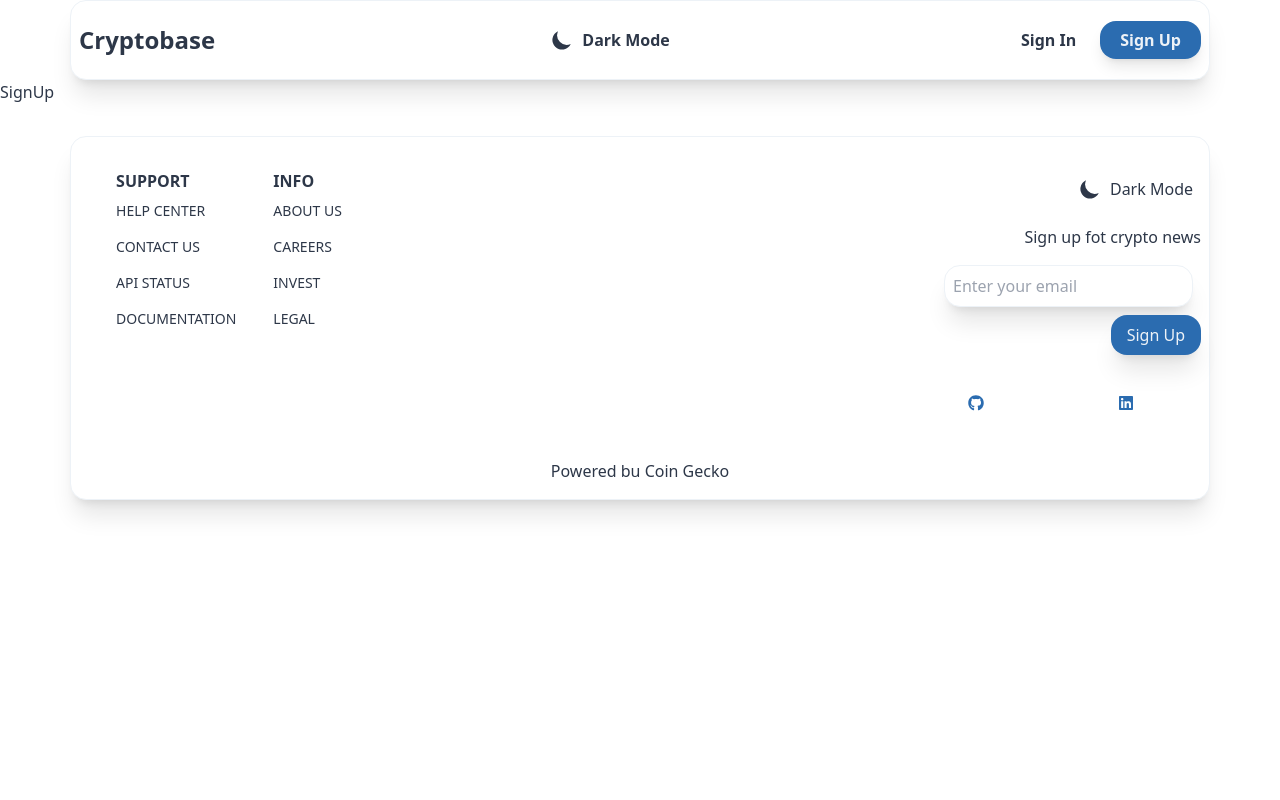
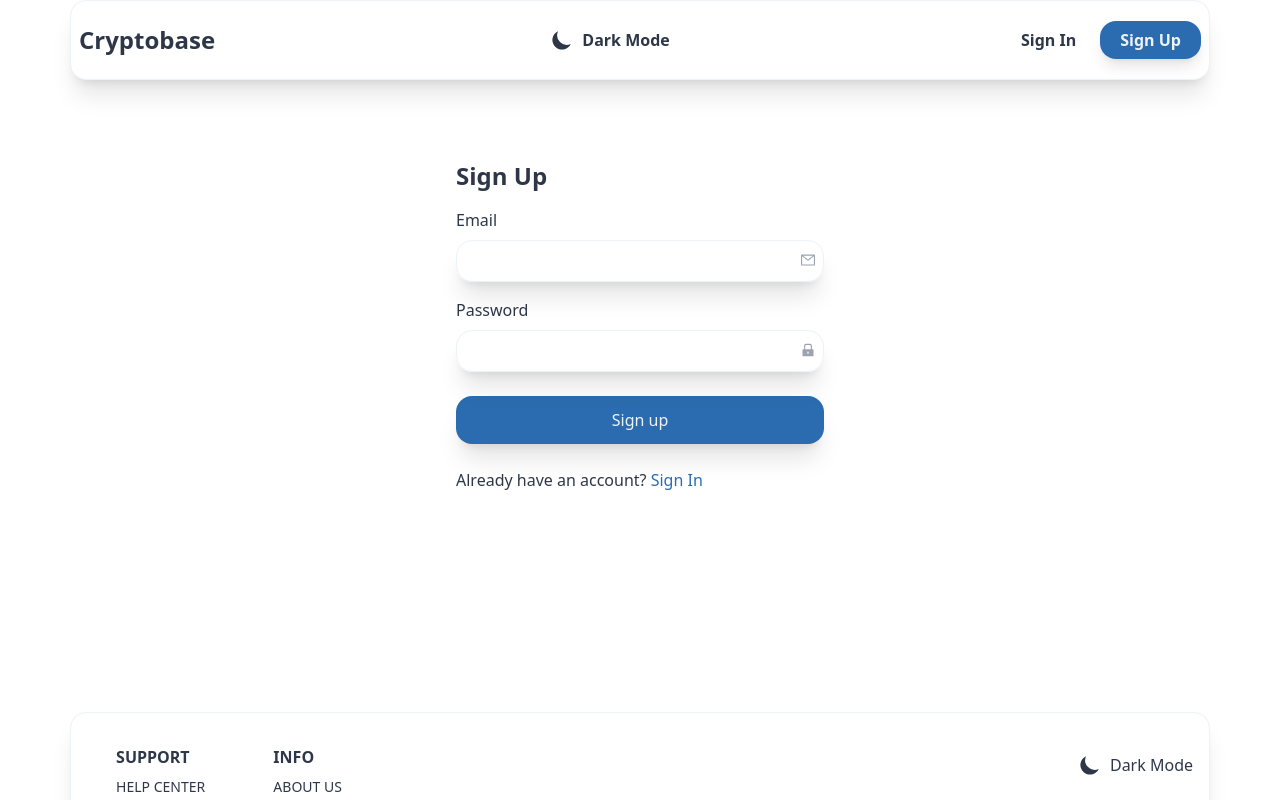
Before and after one commit to rafaellevis07/crypto-app, a React (Create React App) app: page /signup in a window 1280 px wide. Shown: the top 800 px of the page. Built offline with nearby package versions, Linux system fonts and the light colour scheme; no server answers.

Commit message:
create: Signin and Signup pages

```diff
--- a/src/routes/SignIn.jsx
+++ b/src/routes/SignIn.jsx
@@ -1,7 +1,46 @@
 import React from "react";
+import { AiFillLock, AiOutlineMail } from "react-icons/ai";
+import { Link } from "react-router-dom";
 
 const SignIn = () => {
-  return <div>SignIn</div>;
+  return (
+    <div>
+      <div className="max-w-[400px] mx-auto min-h-[600px] px-4 py-20 ">
+        <h1 className="text-2xl font-bold">Sign In</h1>
+        <form>
+          <div className="my-4">
+            <label>Email</label>
+            <div className="my-2 w-full relative rounded-2xl shadow-xl">
+              <input
+                className="w-full p-2 bg-primary border border-input rounded-2xl"
+                type="email"
+              />
+              <AiOutlineMail className="absolute right-2 top-3 text-gray-400" />
+            </div>
+          </div>
+          <div className="my-4">
+            <label>Password</label>
+            <div className="my-2 w-full relative rounded-2xl shadow-xl">
+              <input
+                className="w-full p-2 bg-primary border border-input rounded-2xl"
+                type="password"
+              />
+              <AiFillLock className="absolute right-2 top-3 text-gray-400" />
+            </div>
+          </div>
+          <button className="w-full my-2 p-3 bg-button text-btnText rounded-2xl shadow-xl">
+            Sign in
+          </button>
+        </form>
+        <p className="my-4">
+          Don't have an account?{" "}
+          <Link to="/signup" className="text-accent">
+            Sign Up
+          </Link>
+        </p>
+      </div>
+    </div>
+  );
 };
 
 export default SignIn;
--- a/src/routes/SignUp.jsx
+++ b/src/routes/SignUp.jsx
@@ -1,7 +1,46 @@
 import React from "react";
+import { AiFillLock, AiOutlineMail } from "react-icons/ai";
+import { Link } from "react-router-dom";
 
 const SignUp = () => {
-  return <div>SignUp</div>;
+  return (
+    <div>
+      <div className="max-w-[400px] mx-auto min-h-[600px] px-4 py-20 ">
+        <h1 className="text-2xl font-bold">Sign Up</h1>
+        <form>
+          <div className="my-4">
+            <label>Email</label>
+            <div className="my-2 w-full relative rounded-2xl shadow-xl">
+              <input
+                className="w-full p-2 bg-primary border border-input rounded-2xl"
+                type="email"
+              />
+              <AiOutlineMail className="absolute right-2 top-3 text-gray-400" />
+            </div>
+          </div>
+          <div className="my-4">
+            <label>Password</label>
+            <div className="my-2 w-full relative rounded-2xl shadow-xl">
+              <input
+                className="w-full p-2 bg-primary border border-input rounded-2xl"
+                type="password"
+              />
+              <AiFillLock className="absolute right-2 top-3 text-gray-400" />
+            </div>
+          </div>
+          <button className="w-full my-2 p-3 bg-button text-btnText rounded-2xl shadow-xl">
+            Sign up
+          </button>
+        </form>
+        <p className="my-4">
+          Already have an account?{" "}
+          <Link to="/signin" className="text-accent">
+            Sign In
+          </Link>
+        </p>
+      </div>
+    </div>
+  );
 };
 
 export default SignUp;
```
